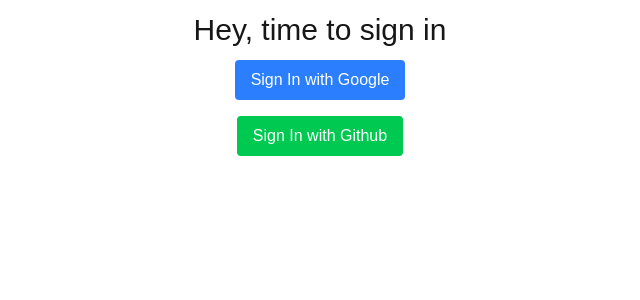
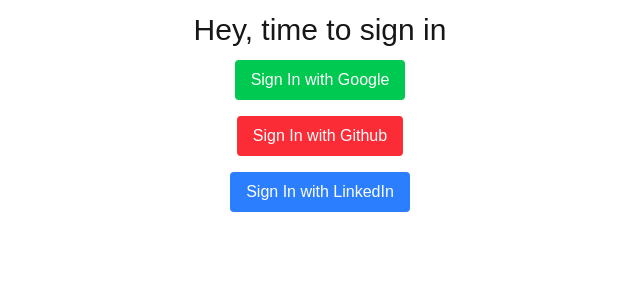
Before and after one commit to DeraBola/nextauthtest, a Next.js app: page / in a window 1280 px wide. Shown: the top 300 px of the page, without its empty margins (320-960 px from the left). Built offline with nearby package versions, Linux system fonts and the light colour scheme; no server answers.

Commit message:
chore: integrated linkedin signin

```diff
--- a/next.config.ts
+++ b/next.config.ts
@@ -16,6 +16,12 @@
         port: "",
         pathname: "/**",
       },
+      {
+        protocol: "https",
+        hostname: "media.licdn.com",
+        port: "",
+        pathname: "/**",
+      },
     ],
   },
 };
--- a/src/app/actions/index.ts
+++ b/src/app/actions/index.ts
@@ -4,7 +4,6 @@
 
 export async function doSocialLogin(formData: any) {
     const action = formData.get("action");
-    console.log(action)
     await signIn(action,{ redirectTo: "/home"})
 }
 
--- a/src/auth.ts
+++ b/src/auth.ts
@@ -1,7 +1,7 @@
 import NextAuth from "next-auth";
 import GoogleProvider from "next-auth/providers/google";
 import GitHubProvider from "next-auth/providers/github";
-//import LinkedInProvider from "next-auth/providers/linkedin";
+import LinkedInProvider from "next-auth/providers/linkedin";
 
 export const {
 handlers: {GET, POST},
@@ -34,6 +34,18 @@
         },
       },
     }),
+      LinkedInProvider({
+      clientId: process.env.LINKEDIN_CLIENT_ID!,
+      clientSecret: process.env.LINKEDIN_CLIENT_SECRET!,
+
+      authorization: {
+        params: {
+          scope: "openid profile email",
+           prompt: "login", // forces the LinkedIn login screen
+          //  prompt: "consent",
+        },
+      },
+    }),
   ],
      debug: true,
 });
--- a/src/components/LoginForm.tsx
+++ b/src/components/LoginForm.tsx
@@ -4,11 +4,14 @@
 function LoginForm() {
   return (
     <form action={doSocialLogin} className="flex flex-col items-center space-y-4">
-      <button type="submit" name="action" value="google" className="bg-blue-500 text-white px-4 py-2 rounded">
+      <button type="submit" name="action" value="google" className="bg-green-500 text-white px-4 py-2 rounded">
         Sign In with Google
       </button>
-      <button type="submit" name="action" value="github" className="bg-green-500 text-white px-4 py-2 rounded">
+      <button type="submit" name="action" value="github" className="bg-red-500 text-white px-4 py-2 rounded">
         Sign In with Github
+      </button>
+          <button type="submit" name="action" value="linkedin" className="bg-blue-500 text-white px-4 py-2 rounded">
+        Sign In with LinkedIn
       </button>
     </form>
   );
```
